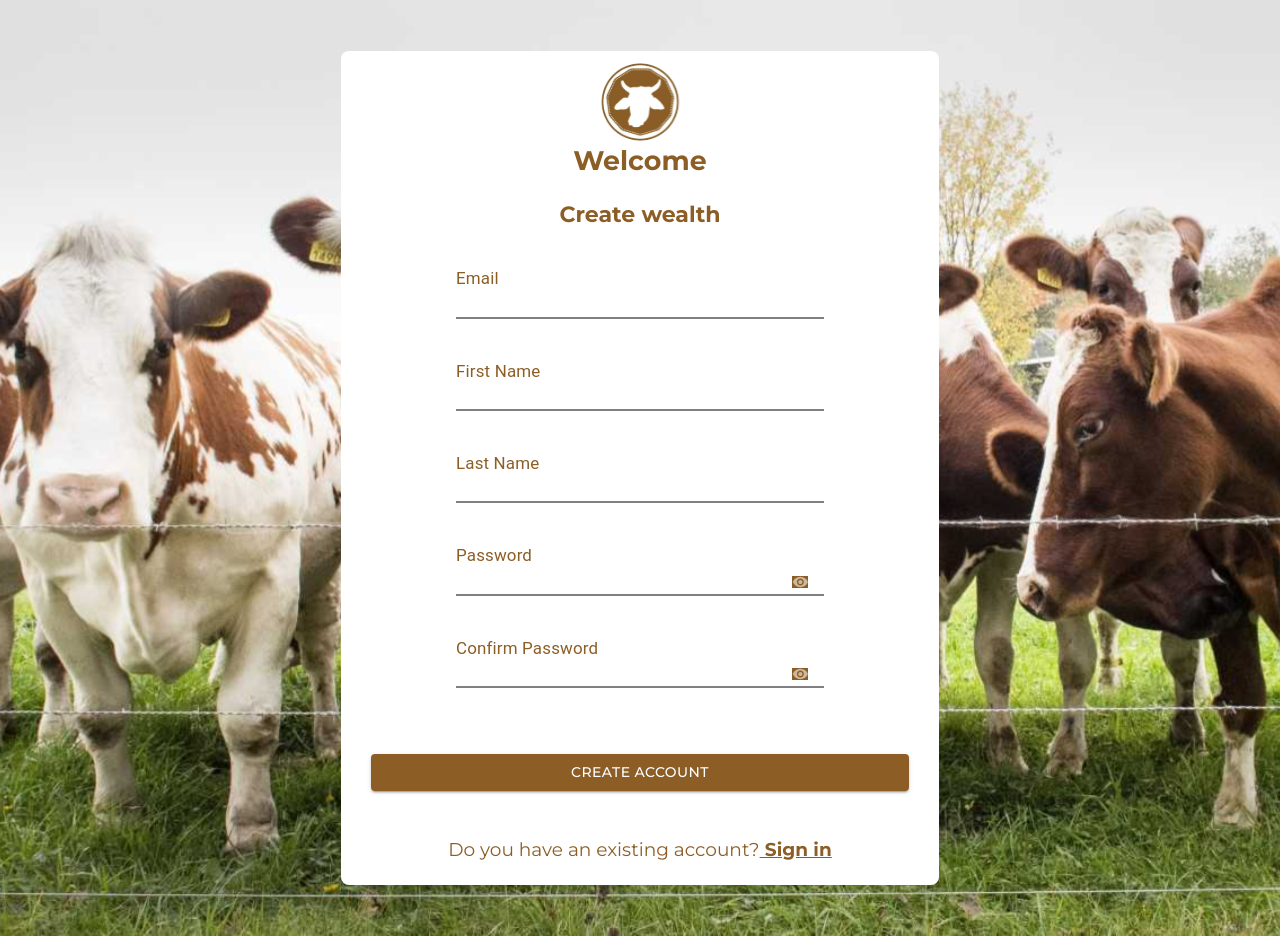
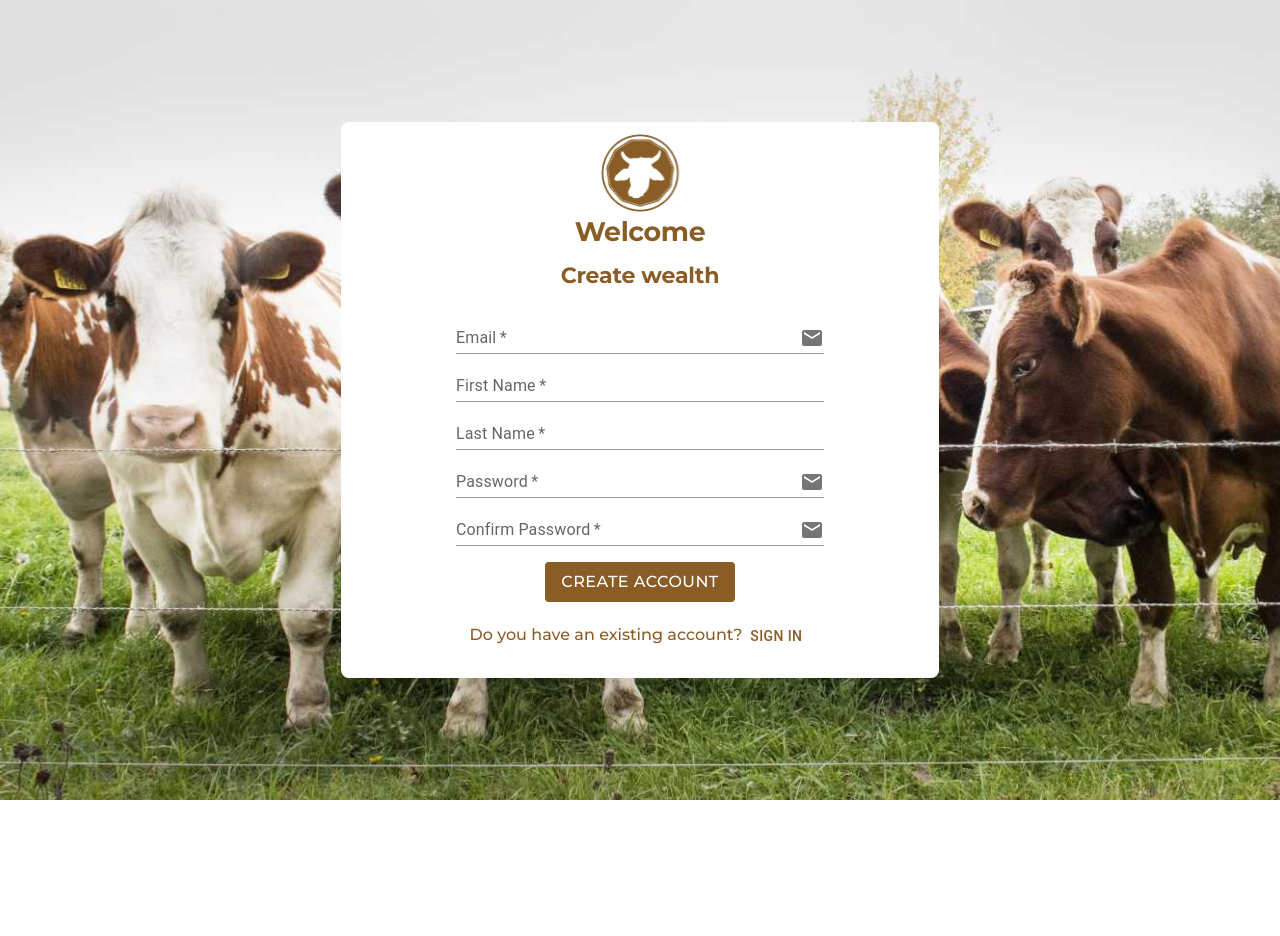
Before and after one commit to ChamuMutezva/sign-up-demo, a React (Create React App) app: page / in a window 1280 px wide. After the commit the page ends 800 px from the top, so only its background shows below. Built offline with nearby package versions, Linux system fonts and the light colour scheme.

Commit message:
feat: using material ui for components and styling

```diff
--- a/package.json
+++ b/package.json
@@ -5,6 +5,7 @@
   "dependencies": {
     "@emotion/react": "^11.9.0",
     "@emotion/styled": "^11.8.1",
+    "@mui/icons-material": "^5.8.0",
     "@mui/material": "^5.8.1",
     "@testing-library/jest-dom": "^5.16.4",
     "@testing-library/react": "^13.2.0",
--- a/src/App.jsx
+++ b/src/App.jsx
@@ -1,7 +1,13 @@
 import { useState } from 'react';
 import logo from './assets/logo.svg';
 import Inputs from './components/Inputs';
+import { Box } from '@mui/material';
 import { Button } from '@mui/material';
+import { TextField } from '@mui/material';
+import { InputAdornment } from '@mui/material';
+import { Typography } from '@mui/material';
+//import { AccountCircle } from '@mui/icons-material';
+import { Email } from '@mui/icons-material';
 import './App.css';
 
 function App() {
@@ -146,62 +152,97 @@ function App() {
 
   return (
     <div className="App">
-      <div className="wrapper">
+      <Box sx={{ backgroundColor: "white", borderRadius: 2, width: "95%", maxWidth: 598 }}>
         <img className="img-logo" src={logo} alt="" />
-        <h1 className="main-title">Welcome <span className="sr-only">to livestock wealth </span></h1>
-        <h2 className="sub-title">Create wealth</h2>
+
+        <Typography variant="h1" sx={{
+          fontSize: "1.68rem", fontFamily: "Montserrat",
+          color: "#8A5D26", fontWeight: 700
+        }}>
+          Welcome
+        </Typography>
+
+        <Typography variant="h2" sx={{
+          fontSize: "1.38rem", fontFamily: "Montserrat",
+          color: "#8A5D26", fontWeight: 700, marginBlock: 2,
+        }}>
+          Create wealth
+        </Typography>
+
+
         <main className="main">
-          <form className="form" onSubmit={onSubmit}>
-            <fieldset className='form-inputs-container'>
+          <Box component="form" onSubmit={onSubmit}>
 
-              {/* email details */}
-              <Inputs divClassName="customer-email" labelfor="email" labeltext="Email"
-                type="email" name="email" id="email" placeholder=""
-                autoComplete="email" onChange={onChange} onBlur={onBlur} value={email}
-                min={5} max={50} ariaDescribedBy="error-email" errors={errors.email}
-                errorId="error-email" />
-              {/* email details */}
 
-              {/* first name details */}
-              <Inputs divClassName="customer-first-name" labelfor="firstname" labeltext="First Name"
-                type="text" name="firstName" id="firstname" placeholder=""
-                autoComplete="given-name" onChange={onChange} onBlur={onBlur} value={firstName}
-                min={1} max={50} ariaDescribedBy="error-first-name" errors={errors.firstName}
-                errorId="error-first-name" />
-              {/* first name details */}
+            <TextField id="email" label="Email" variant="standard" required
+              sx={{ width: "100%", maxWidth: "23rem" }}
+              type="email" InputProps={{
+                endAdornment: (
+                  <InputAdornment position="end">
+                    <Email />
+                  </InputAdornment>
+                )
+              }} />
 
-              {/*last name details */}
-              <Inputs divClassName="customer-last-name" labelfor="lastname" labeltext="Last Name"
-                type="text" name="lastName" id="lastname" placeholder=""
-                autoComplete="family-name" onChange={onChange} onBlur={onBlur} value={lastName}
-                min={1} max={50} ariaDescribedBy="error-last-name" errors={errors.lastName}
-                errorId="error-first-name" />
-              {/* last name details */}
+            <TextField id="first-name" label="First Name" variant="standard" required
+              sx={{ width: "100%", maxWidth: "23rem" }} />
 
-              {/*password details */}
-              <Inputs divClassName="customer-password" labelfor="password" labeltext="Password"
-                type="password" name="password" id="password" placeholder=""
-                autoComplete="off" onChange={onChange} onBlur={onBlur} value={password}
-                min={4} max={50} ariaDescribedBy="error-password" errors={errors.password}
-                errorId="error-password" />
-              {/* password details */}
+            <TextField id="last-name" label="Last Name" variant="standard" required
+              sx={{ width: "100%", maxWidth: "23rem" }} />
 
-              {/*confirm password details */}
+
+            <TextField id="password" label="Password" variant="standard" required
+              sx={{ width: "100%", maxWidth: "23rem" }}
+              type="password" InputProps={{
+                endAdornment: (
+                  <InputAdornment position="end">
+                    <Email />
+                  </InputAdornment>
+                )
+              }} />
+
+            <TextField id="cpassword" label="Confirm Password" variant="standard" required
+              sx={{ width: "100%", maxWidth: "23rem" }}
+              type="password" InputProps={{
+                endAdornment: (
+                  <InputAdornment position="end">
+                    <Email />
+                  </InputAdornment>
+                )
+              }} />
+
+
+            {/*confirm password details
               <Inputs divClassName="customer-confirm-password" labelfor="cpassword" labeltext="Confirm Password"
                 type="password" name="confirmPassword" id="cpassword" placeholder=""
                 autoComplete="off" onChange={onChange} onBlur={onBlur} value={confirmPassword}
                 min={4} max={50} ariaDescribedBy="error-cpassword" errors={errors.confirmPassword}
                 errorId="error-cpassword" />
-              {/*confirm password details */}
+              confirm password details */}
 
-            </fieldset>
 
-            <Button variant="contained" type='submit' className='btn' >Create Account</Button>
-          </form>
-          <p className="alt-sign-in">Do you have an existing account?
-            <a href="/"> Sign in</a></p>
+            <Button variant="standard" type="submit" sx={{
+              fontSize: "1rem", fontFamily: "Montserrat", color: "#ffffff",
+              backgroundColor: "#8A5D26", fontWeight: 500, marginBlock: "1rem",
+              "&:hover": {
+                backgroundColor: "#8A5D26",
+                opacity: [0.9, 0.8, 0.7],
+              }
+            }}>
+              Create Account
+            </Button>
+          </Box>
+
+          <Typography variant="paragraph" sx={{
+            fontSize: "1rem", fontFamily: "Montserrat", color: "#8A5D26",
+            fontWeight: 500, marginBlock: "1rem",
+          }} >
+            Do you have an existing account?
+            <Button href="/" sx={{color: "#8A5D26"}}> Sign in</Button>
+          </Typography>
+
         </main>
-      </div>
+      </Box>
 
     </div>
   );
--- a/src/components/Inputs.jsx
+++ b/src/components/Inputs.jsx
@@ -1,9 +1,6 @@
 import React from 'react'
-//import { TextField } from '@mui/material'
+
 import FormLabel from '@mui/material/FormLabel';
-//import { textAlign } from '@mui/system';
-//import { FormControl } from '@mui/material';
-
 
 function Inputs(props) {
 
```
Also changed, not shown: 1 other file (tests, documents, lock files or other folders).
